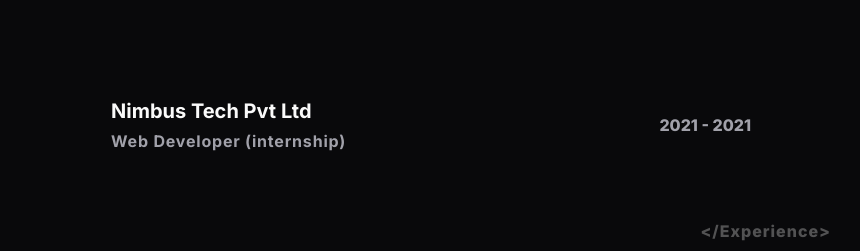
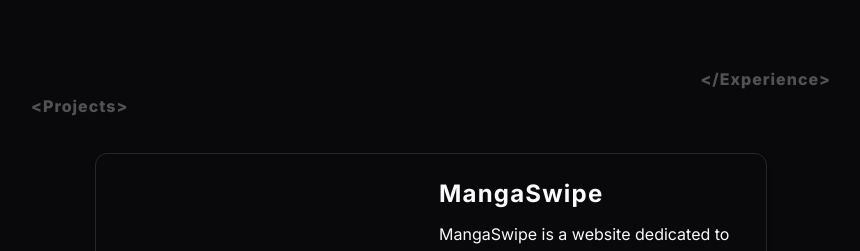
Before and after one commit to ReynoldArun09/Next-Js-Portfolio-Website-New, a Next.js app: page / in a window 1280 px wide. Shown: the part 967-1218 px from the top of the page, without its empty margins (209-1069 px from the left). Built offline with nearby package versions, Linux system fonts and the light colour scheme.

Commit message:
Update data.tsx

```diff
--- a/src/data.tsx
+++ b/src/data.tsx
@@ -68,12 +68,7 @@
   {
     title: "MERN Stack Developer",
     company: "Zephyr Technologies & Solutions",
-    date: "2022 - 2024",
-  },
-  {
-    title: "Web Developer (internship)",
-    company: "Nimbus Tech Pvt Ltd",
-    date: "2021 - 2021",
+    date: "2023 - 2024",
   },
 ];
 
```
